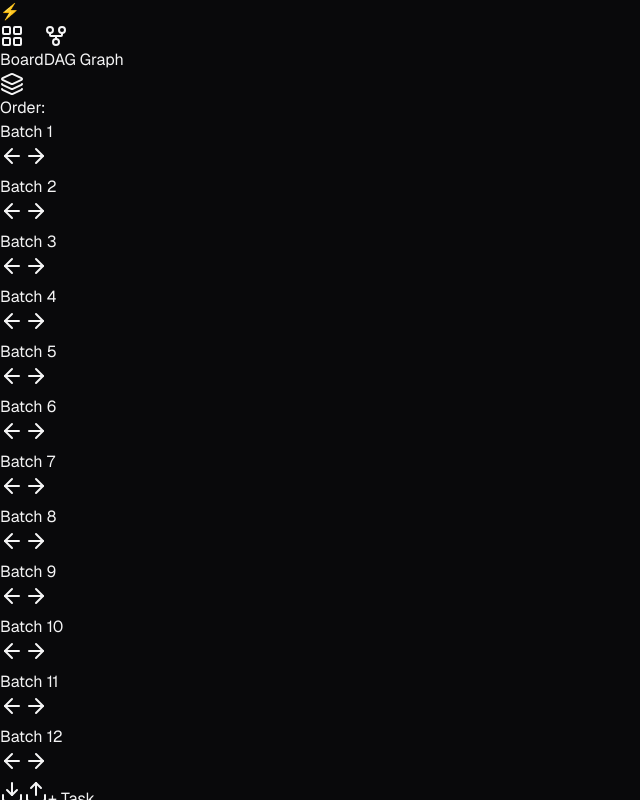
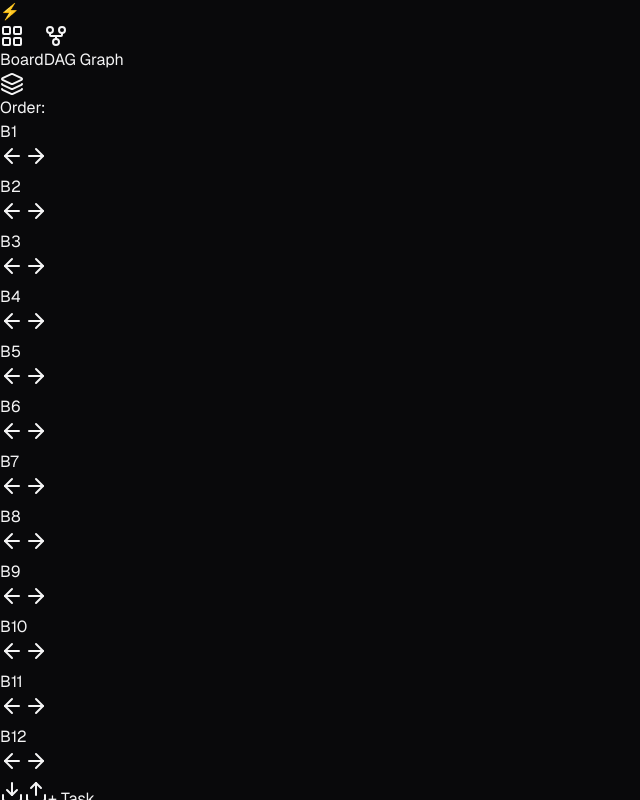
Before and after one commit to tusarimrananik/human-ai-orchestrator, a Next.js app: page / in a window 1280 px wide. Shown: the whole page, without its empty margins (0-640 px from the left). Built offline with nearby package versions, Linux system fonts and the light colour scheme.

Commit message:
fix: compact zero-overflow batch priority strip with B1-B12 pills

```diff
--- a/src/app/page.tsx
+++ b/src/app/page.tsx
@@ -104,6 +104,7 @@ export function getBatchTheme(batch: BatchTag = 'None') {
         badge: 'bg-sky-500/20 text-sky-300 border border-sky-500/50',
         dropdown: 'bg-sky-950 text-sky-300 border-sky-700/80',
         dagNode: 'bg-sky-950/60 border-sky-500 text-sky-100',
+        short: 'B1',
       };
     case 'Batch 2':
       return {
@@ -113,6 +114,7 @@ export function getBatchTheme(batch: BatchTag = 'None') {
         badge: 'bg-purple-500/20 text-purple-300 border border-purple-500/50',
         dropdown: 'bg-purple-950 text-purple-300 border-purple-700/80',
         dagNode: 'bg-purple-950/60 border-purple-500 text-purple-100',
+        short: 'B2',
       };
     case 'Batch 3':
       return {
@@ -122,6 +124,7 @@ export function getBatchTheme(batch: BatchTag = 'None') {
         badge: 'bg-amber-500/20 text-amber-300 border border-amber-500/50',
         dropdown: 'bg-amber-950 text-amber-300 border-amber-700/80',
         dagNode: 'bg-amber-950/60 border-amber-500 text-amber-100',
+        short: 'B3',
       };
     case 'Batch 4':
       return {
@@ -131,6 +134,7 @@ export function getBatchTheme(batch: BatchTag = 'None') {
         badge: 'bg-emerald-500/20 text-emerald-300 border border-emerald-500/50',
         dropdown: 'bg-emerald-950 text-emerald-300 border-emerald-700/80',
         dagNode: 'bg-emerald-950/60 border-emerald-500 text-emerald-100',
+        short: 'B4',
       };
     case 'Batch 5':
       return {
@@ -140,6 +144,7 @@ export function getBatchTheme(batch: BatchTag = 'None') {
         badge: 'bg-rose-500/20 text-rose-300 border border-rose-500/50',
         dropdown: 'bg-rose-950 text-rose-300 border-rose-700/80',
         dagNode: 'bg-rose-950/60 border-rose-500 text-rose-100',
+        short: 'B5',
       };
     case 'Batch 6':
       return {
@@ -149,6 +154,7 @@ export function getBatchTheme(batch: BatchTag = 'None') {
         badge: 'bg-cyan-500/20 text-cyan-300 border border-cyan-500/50',
         dropdown: 'bg-cyan-950 text-cyan-300 border-cyan-700/80',
         dagNode: 'bg-cyan-950/60 border-cyan-500 text-cyan-100',
+        short: 'B6',
       };
     case 'Batch 7':
       return {
@@ -158,6 +164,7 @@ export function getBatchTheme(batch: BatchTag = 'None') {
         badge: 'bg-fuchsia-500/20 text-fuchsia-300 border border-fuchsia-500/50',
         dropdown: 'bg-fuchsia-950 text-fuchsia-300 border-fuchsia-700/80',
         dagNode: 'bg-fuchsia-950/60 border-fuchsia-500 text-fuchsia-100',
+        short: 'B7',
       };
     case 'Batch 8':
       return {
@@ -167,6 +174,7 @@ export function getBatchTheme(batch: BatchTag = 'None') {
         badge: 'bg-lime-500/20 text-lime-300 border border-lime-500/50',
         dropdown: 'bg-lime-950 text-lime-300 border-lime-700/80',
         dagNode: 'bg-lime-950/60 border-lime-500 text-lime-100',
+        short: 'B8',
       };
     case 'Batch 9':
       return {
@@ -176,6 +184,7 @@ export function getBatchTheme(batch: BatchTag = 'None') {
         badge: 'bg-indigo-500/20 text-indigo-300 border border-indigo-500/50',
         dropdown: 'bg-indigo-950 text-indigo-300 border-indigo-700/80',
         dagNode: 'bg-indigo-950/60 border-indigo-500 text-indigo-100',
+        short: 'B9',
       };
     case 'Batch 10':
       return {
@@ -185,6 +194,7 @@ export function getBatchTheme(batch: BatchTag = 'None') {
         badge: 'bg-orange-500/20 text-orange-300 border border-orange-500/50',
         dropdown: 'bg-orange-950 text-orange-300 border-orange-700/80',
         dagNode: 'bg-orange-950/60 border-orange-500 text-orange-100',
+        short: 'B10',
       };
     case 'Batch 11':
       return {
@@ -194,6 +204,7 @@ export function getBatchTheme(batch: BatchTag = 'None') {
         badge: 'bg-teal-500/20 text-teal-300 border border-teal-500/50',
         dropdown: 'bg-teal-950 text-teal-300 border-teal-700/80',
         dagNode: 'bg-teal-950/60 border-teal-500 text-teal-100',
+        short: 'B11',
       };
     case 'Batch 12':
       return {
@@ -203,6 +214,7 @@ export function getBatchTheme(batch: BatchTag = 'None') {
         badge: 'bg-violet-500/20 text-violet-300 border border-violet-500/50',
         dropdown: 'bg-violet-950 text-violet-300 border-violet-700/80',
         dagNode: 'bg-violet-950/60 border-violet-500 text-violet-100',
+        short: 'B12',
       };
     default:
       return {
@@ -212,6 +224,7 @@ export function getBatchTheme(batch: BatchTag = 'None') {
         badge: 'bg-zinc-800 text-zinc-400 border border-zinc-700',
         dropdown: 'bg-zinc-900 text-zinc-400 border-zinc-700',
         dagNode: 'bg-zinc-900 border-zinc-700 text-zinc-200',
+        short: 'None',
       };
   }
 }
@@ -269,7 +282,6 @@ export default function Page() {
       const storedOrder = localStorage.getItem(BATCH_ORDER_KEY);
       if (storedOrder) {
         const parsed = JSON.parse(storedOrder);
-        // Merge missing batches if list has expanded
         const fullList = [...parsed];
         ALL_BATCHES.forEach((b) => {
           if (!fullList.includes(b)) fullList.push(b);
@@ -531,6 +543,7 @@ export default function Page() {
     );
   };
 
+  // Reopen task resets timer completely to ZERO
   const reopenTask = (id: string) => {
     saveTasks(
       tasks.map((t) =>
@@ -726,8 +739,9 @@ export default function Page() {
           </div>
         </div>
 
-        {/* Scrollable / Compact Batch Priority Reordering Strip */}
-        <div className="flex items-center gap-1 bg-zinc-950 border border-zinc-800/90 px-2 py-0.5 rounded-md overflow-x-auto max-w-2xl scrollbar-none">
+        {/* Compact, Zero-Overflow Batch Priority Strip (Shows all 12 Batches in one row) */}
+        <div className="flex-1 flex items-center justify-center min-w-0 px-2">
+          <div className="flex items-center gap-1 bg-zinc-950 border border-zinc-800/90 px-2 py-0.5 rounded-lg overflow-x-auto scrollbar-none max-w-full">
             <span className="text-[10px] font-bold uppercase text-zinc-500 flex items-center gap-1 mr-1 flex-shrink-0">
               <Layers className="w-3 h-3 text-indigo-400" /> Order:
             </span>
@@ -740,17 +754,17 @@ export default function Page() {
                 >
                   <button
                     onClick={() => setTopBatchPriority(b)}
-                  title={`Set ${b} as #1 priority`}
+                    title={`Set ${b} as #1 Priority`}
                     className="hover:underline"
                   >
-                  {b}
+                    {theme.short || b}
                   </button>
                   <div className="flex items-center ml-0.5 opacity-60 hover:opacity-100">
                     <button
                       disabled={idx === 0}
                       onClick={() => shiftBatchPriority(b, 'left')}
                       className="p-0.2 hover:text-white disabled:opacity-20"
-                    title="Shift Priority Earlier"
+                      title="Shift Left"
                     >
                       <ArrowLeft className="w-2.5 h-2.5" />
                     </button>
@@ -758,7 +772,7 @@ export default function Page() {
                       disabled={idx === batchPriorityOrder.length - 1}
                       onClick={() => shiftBatchPriority(b, 'right')}
                       className="p-0.2 hover:text-white disabled:opacity-20"
-                    title="Shift Priority Later"
+                      title="Shift Right"
                     >
                       <ArrowRight className="w-2.5 h-2.5" />
                     </button>
@@ -766,6 +780,7 @@ export default function Page() {
                 </div>
               );
             })}
+          </div>
         </div>
 
         <div className="flex items-center gap-1.5 flex-shrink-0">
```
Lines whose indentation alone changed are shown as unchanged.
